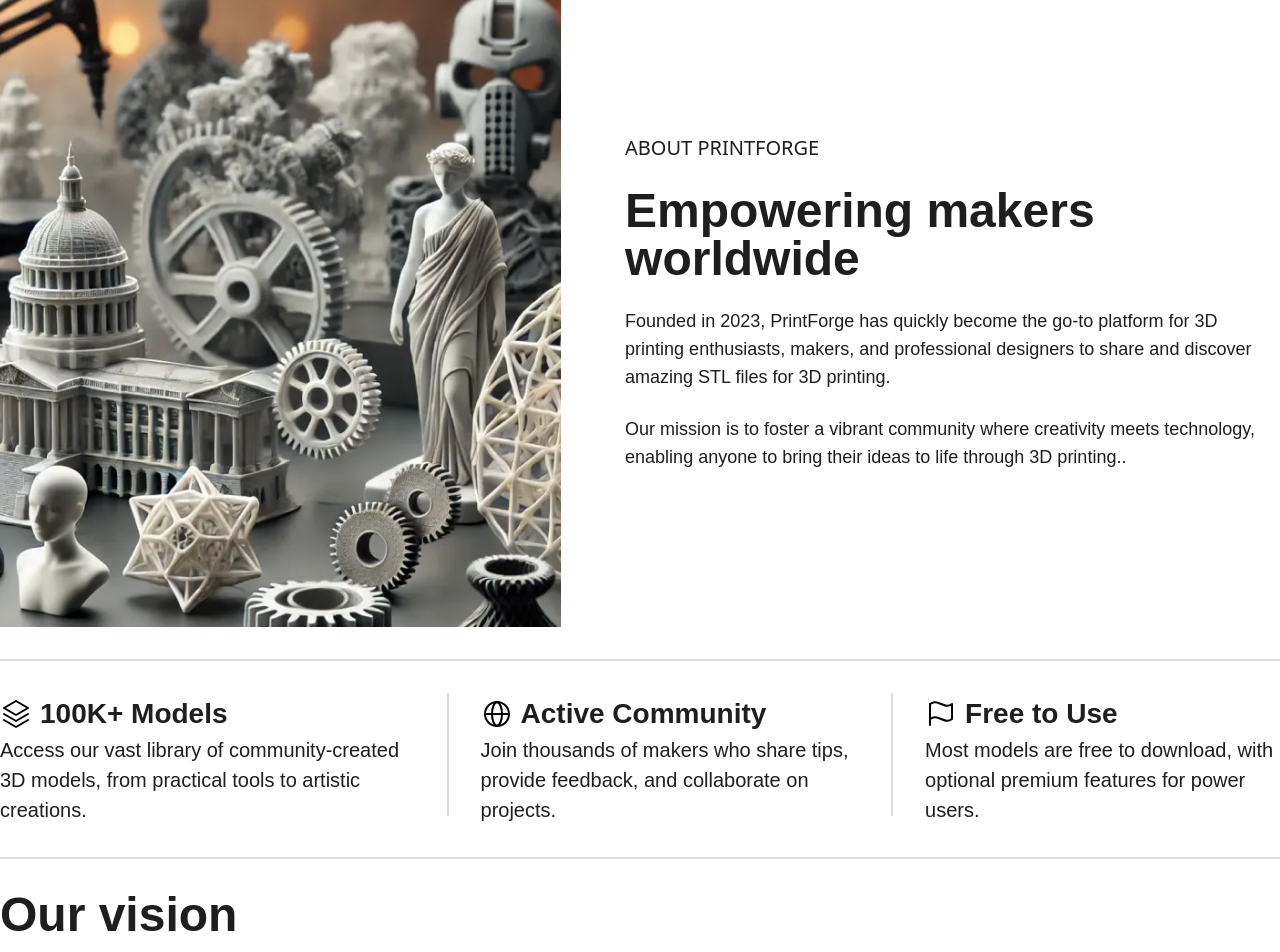
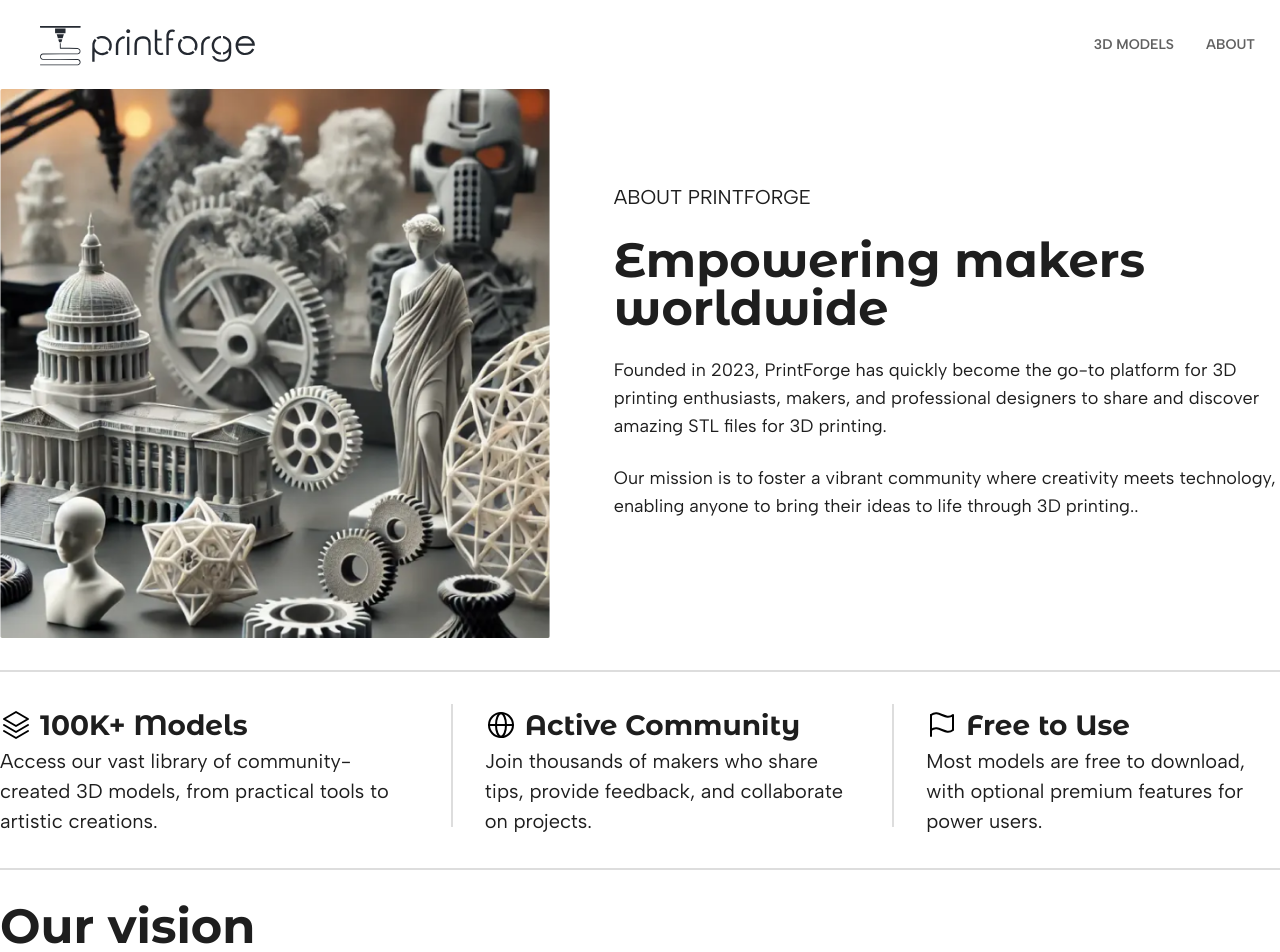
Before and after one commit to nastiko/next-printforge, a Next.js app: page /about in a window 1280 px wide. Shown: the top 952 px of the page. Built offline with nearby package versions, Linux system fonts and the light colour scheme.

Commit message:
optimized font-family and images

```diff
--- a/app/about/page.tsx
+++ b/app/about/page.tsx
@@ -1,21 +1,24 @@
+import Image from "next/image";
+
+//Images
+import aboutFrame from "@/public/about-frame.png"
+
 export default function About() {
     return (
         <>
-            <section
-                className="max-w-7xl flex flex-col md:flex-row items-center justify-between gap-y-2 gap-x-16 px-[25px] xl:px-0 mx-auto">
+            <section className="max-w-7xl flex flex-col md:flex-row items-center justify-between gap-y-2 gap-x-16 px-[25px] xl:px-0 mx-auto">
                 <div className="w-full">
-                    <img className="w-full xl:w-[627px] xl:h-[627px] object-cover" src="/about-frame.png"
-                         alt="About Frame Image"/>
+                    <Image className="object-cover" src={aboutFrame} width={627} height={627} alt="About Frame Image"/>
                 </div>
                 <div>
-                    <h6 className="text-[14px] md:text-[20px] text-[#1E1E1E] font-normal tracking-[5%] uppercase mb-6">About
-                        printforge</h6>
-                    <h1 className="text-4xl font-bold md:text-5xl text-[#1E1E1E] font-montserrat">Empowering makers
+                    <p className="text-[14px] md:text-[20px] text-[#1E1E1E] font-normal tracking-[5%] uppercase mb-6">About
+                        printforge</p>
+                    <h1 className="text-4xl font-bold md:text-5xl text-[#1E1E1E]">Empowering makers
                         worldwide</h1>
-                    <p className="text-lg tracking-normal text-[#1E1E1E] font-normal font-albert my-6">Founded in 2023,
+                    <p className="text-lg tracking-normal text-[#1E1E1E] font-normal my-6">Founded in 2023,
                         PrintForge has quickly become the go-to platform for 3D printing enthusiasts, makers, and
                         professional designers to share and discover amazing STL files for 3D printing.</p>
-                    <p className="text-lg tracking-normal text-[#1E1E1E] font-normal font-albert my-6">Our mission is to
+                    <p className="text-lg tracking-normal text-[#1E1E1E] font-normal my-6">Our mission is to
                         foster a vibrant community where creativity meets technology, enabling anyone to bring their
                         ideas to life through 3D printing..</p>
                 </div>
@@ -25,39 +28,39 @@
                 <div>
                     <div className="flex items-center gap-x-2">
                         <img className="w-[32px] h-[32px]" src="/models.svg" alt="Models icon"/>
-                        <h6 className="text-[28px] text-[#1E1E1E] font-bold font-montserrat">100K+ Models</h6>
+                        <h6 className="text-[28px] text-[#1E1E1E] font-bold">100K+ Models</h6>
                     </div>
-                    <p className="text-[20px] font-normal text-[#1E1E1E] font-albert">Access our vast library of
+                    <p className="text-[20px] font-normal text-[#1E1E1E]">Access our vast library of
                         community-created 3D models, from practical tools to artistic creations.</p>
                 </div>
                 <div className="w-[1px] h-[123px] hidden lg:block border-[1px] border-[#DDDDDD] mx-8"></div>
                 <div>
                     <div className="flex items-center gap-x-2">
                         <img className="w-[32px] h-[32px]" src="/community.svg" alt="Community icon"/>
-                        <h6 className="text-[28px] text-[#1E1E1E] font-bold font-montserrat">Active Community</h6>
+                        <h6 className="text-[28px] text-[#1E1E1E] font-bold">Active Community</h6>
                     </div>
-                    <p className="text-[20px] font-normal text-[#1E1E1E] font-albert">Join thousands of makers who
+                    <p className="text-[20px] font-normal text-[#1E1E1E]">Join thousands of makers who
                         share tips, provide feedback, and collaborate on projects.</p>
                 </div>
                 <div className="w-[1px] h-[123px] hidden lg:block border-[1px] border-[#DDDDDD] mx-8"></div>
                 <div>
                     <div className="flex items-center gap-x-2">
                         <img className="w-[32px] h-[32px]" src="/flag.svg" alt="Flag icon"/>
-                        <h6 className="text-[28px] text-[#1E1E1E] font-bold font-montserrat">Free to Use</h6>
+                        <h6 className="text-[28px] text-[#1E1E1E] font-bold">Free to Use</h6>
                     </div>
-                    <p className="text-[20px] font-normal text-[#1E1E1E] font-albert">Most models are free to download,
+                    <p className="text-[20px] font-normal text-[#1E1E1E]">Most models are free to download,
                         with optional premium features for power users.</p>
                 </div>
             </section>
             <div className="border-[1px] border-[#DDDDDD] my-8"></div>
             <section className="max-w-7xl mx-auto px-[25px] xl:px-0">
-                <h1 className="text-4xl font-bold md:text-5xl text-[#1E1E1E] font-montserrat">Our vision</h1>
-                <p className="text-lg tracking-normal text-[#1E1E1E] font-normal font-albert my-6">At PrintForge, we
+                <h1 className="text-4xl font-bold md:text-5xl text-[#1E1E1E]">Our vision</h1>
+                <p className="text-lg tracking-normal text-[#1E1E1E] font-normal my-6">At PrintForge, we
                     believe that 3D printing is revolutionizing the way we create, prototype, and manufacture. Our
                     platform serves as a bridge between designers and makers, enabling the sharing of knowledge and
                     creativity that pushes the boundaries of what's possible with 3D printing.</p>
                 <div className="w-[245px] border-[1px] border-[#DDDDDD] mx-auto my-8"></div>
-                <p className="text-lg tracking-normal text-[#1E1E1E] font-normal font-albert my-6">Whether you're a
+                <p className="text-lg tracking-normal text-[#1E1E1E] font-normal my-6">Whether you're a
                     hobbyist looking for your next weekend project, an educator seeking teaching materials, or a
                     professional designer wanting to share your creations, PrintForge provides the tools and community
                     to support your journey in 3D printing.</p>
--- a/app/globals.css
+++ b/app/globals.css
@@ -1,8 +1,5 @@
 @import "tailwindcss";
-@import url('https://fonts.googleapis.com/css2?family=Albert+Sans:ital,wght@0,100..900;1,100..900&display=swap');
-@import url('https://fonts.googleapis.com/css2?family=Montserrat+Alternates:ital,wght@0,100;0,200;0,300;0,400;0,500;0,600;0,700;0,800;0,900;1,100;1,200;1,300;1,400;1,500;1,600;1,700;1,800;1,900&display=swap');
 
-@theme {
-    --font-albert: "Albert", sans-serif;
-    --font-montserrat: "Montserrat Alternates", sans-serif;
+h1, h2, h3, h4, h5, h6 {
+    font-family: var(--font-montserrat);
 }
--- a/app/layout.tsx
+++ b/app/layout.tsx
@@ -1,10 +1,38 @@
 import React from "react";
+import { Albert_Sans, Montserrat_Alternates } from "next/font/google"
 import "./globals.css";
+import Image from 'next/image';
+
+const albert_Sans = Albert_Sans ({
+    subsets: ["latin"],
+    display: "swap"
+});
+
+const montserrat = Montserrat_Alternates ({
+    subsets: ["latin"],
+    display: "swap",
+    weight: ["100", "200", "300", "400", "500", "600", "700", "800", "900"],
+    variable: "--font-montserrat"
+});
+
+//Images
+import mobileLogo from "@/public/mobile_logo.svg";
+import desktopLogo from "@/public/desktop_logo.svg";
 
 export default function RootLayout({children}: Readonly<{ children: React.ReactNode; }>) {
     return (
         <html lang="en">
-        <body>
+        <body className={`${albert_Sans.className} ${montserrat.variable}`}>
+        <header>
+            <nav className="flex items-center justify-between px-[25px] py-3.5">
+                <Image className="block sm:hidden" src={mobileLogo} alt="Mobile logo" />
+                <Image className="hidden sm:block" src={desktopLogo} alt="Desktop logo" />
+                <ul className="flex gap-x-8">
+                    <li className="text-[14px] text-[#606060] tracking-[5%] font-semibold uppercase"><a href="#">3d Models</a></li>
+                    <li className="text-[14px] text-[#606060] tracking-[5%] font-semibold uppercase"><a href="/about">About</a></li>
+                </ul>
+            </nav>
+        </header>
         {children}
         </body>
         </html>
--- a/app/page.tsx
+++ b/app/page.tsx
@@ -1,23 +1,28 @@
+import Image from "next/image";
+
+//Images
+import homeFrame from "@/public/home-frame.png";
+
 export default function Home() {
     return (
         <>
             <div className="max-w-7xl flex flex-col md:flex-row items-center justify-between gap-8 mx-auto px-[25px] xl:px-0">
                 <div className="flex flex-col order-2 md:order-1">
                     <div>
-                        <h6 className="hidden md:block text-[16px] tracking-[5%] text-[#1E1E1E] font-albert uppercase font-medium mb-6">Your
-                            go-to platform for 3D printing files</h6>
-                        <h1 className="text-4xl font-bold md:text-5xl text-[#1E1E1E] font-montserrat">Discover
+                        <p className="hidden md:block text-[16px] tracking-[5%] text-[#1E1E1E] uppercase font-medium mb-6">Your
+                            go-to platform for 3D printing files</p>
+                        <h1 className="text-4xl font-bold md:text-5xl text-[#1E1E1E]">Discover
                             what’s possible with 3D printing</h1>
-                        <p className="text-lg tracking-normal text-[#1E1E1E] font-normal font-albert my-6">Join
+                        <p className="text-lg tracking-normal text-[#1E1E1E] font-normal my-6">Join
                             our community of creators and explore a vast library of user-submitted models.</p>
                     </div>
                     <a href="#"
-                       className="w-max text-[20px] font-medium font-albert uppercase text-[#000000] border-[2px] border-[#000000]
+                       className="w-max text-[20px] font-medium uppercase text-[#000000] border-[2px] border-[#000000]
                                       transition duration-100 bg-#ffffff hover:bg-black hover:text-[#ffffff] px-6 py-3">Browse
                         models</a>
                 </div>
                 <div className="w-[350px] order-1 md:order-2">
-                    <img className="w-full" src="/home-frame.png" alt="Home Frame Image"/>
+                    <Image className="w-full" src={homeFrame} alt="Home Frame Image"/>
                 </div>
             </div>
         </>
```
Also changed, not shown: public/desktop_logo.svg (added), public/mobile_logo.svg (added).
